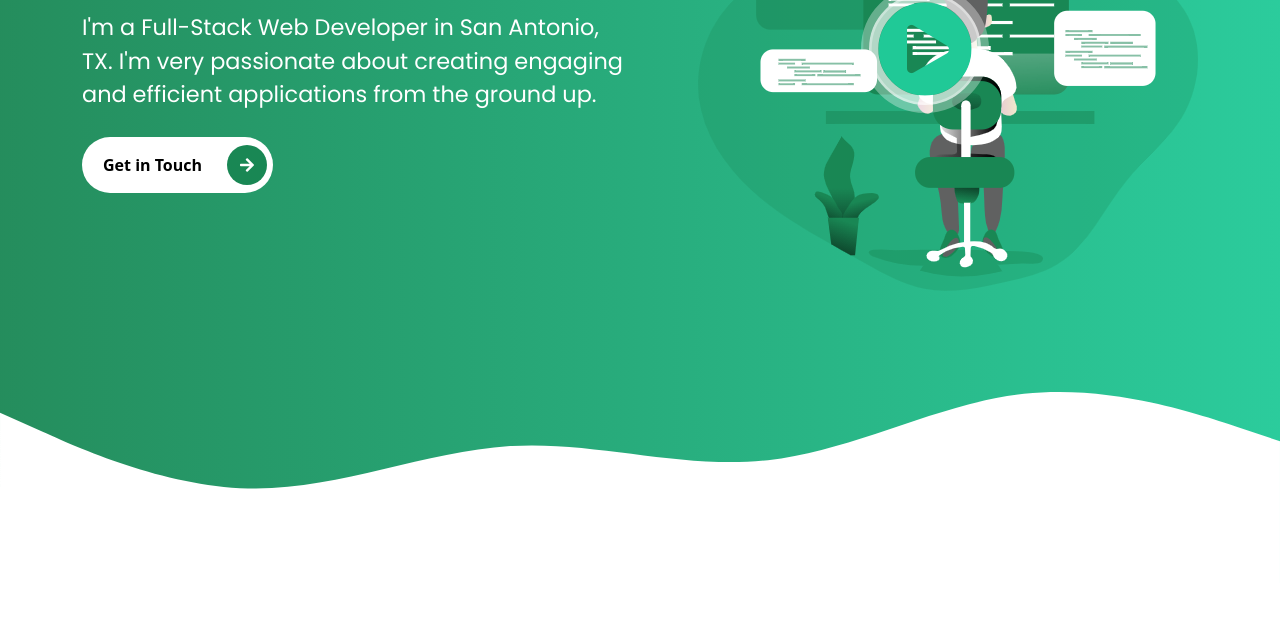
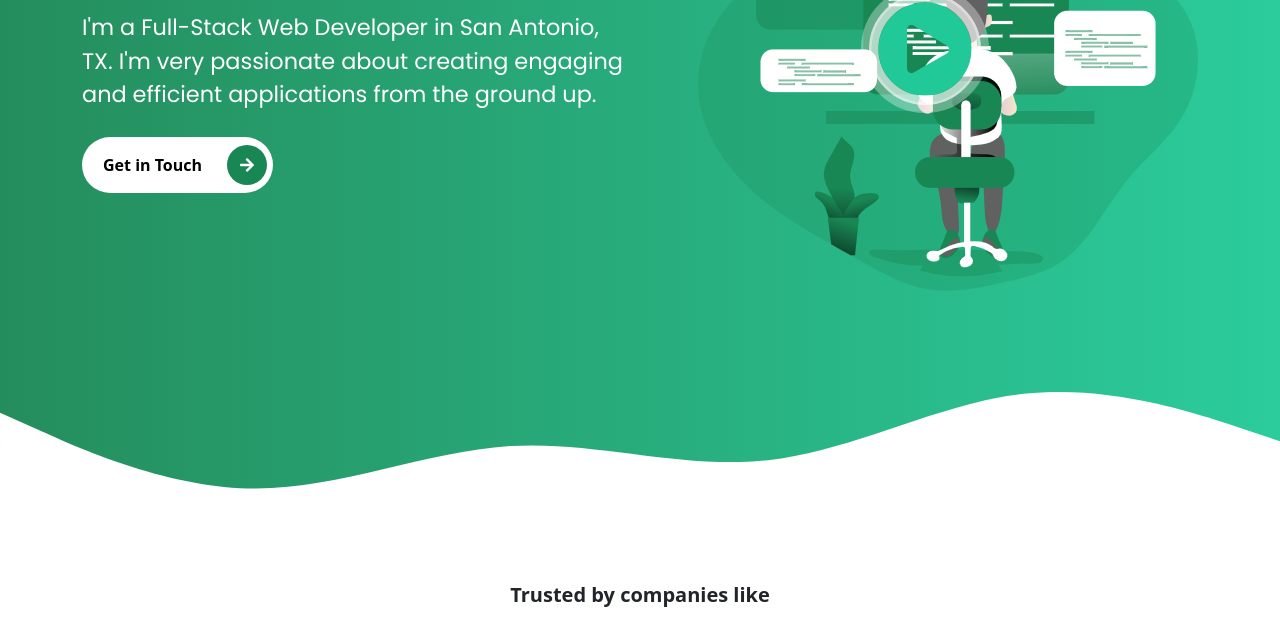
Before and after one commit to chavalk/bootstrap-v5, a website: page index.html in a window 1280 px wide. Shown: the part 361-984 px from the top of the page. Before the commit the page ends 944 px from the top, so only its background shows below. Drawn offline with nearby package versions, Linux system fonts and the light colour scheme.

Commit message:
Add companies section and heading to section.

```diff
--- a/index.html
+++ b/index.html
@@ -98,6 +98,16 @@
     </svg>
   </section>
 
+  <!-- START THE COMPANIES SECTION -->
+
+  <section id="companies" class="companies">
+    <div class="container">
+      <div class="row text-center">
+        <h4 class="fw-bold lead mb-3">Trusted by companies like</h4>
+      </div>
+    </div>
+  </section>
+
   <script src="./assets/vendors/js/glightbox.min.js"></script>
   <script type="text/javascript">
     const lightbox = GLightbox({
```
